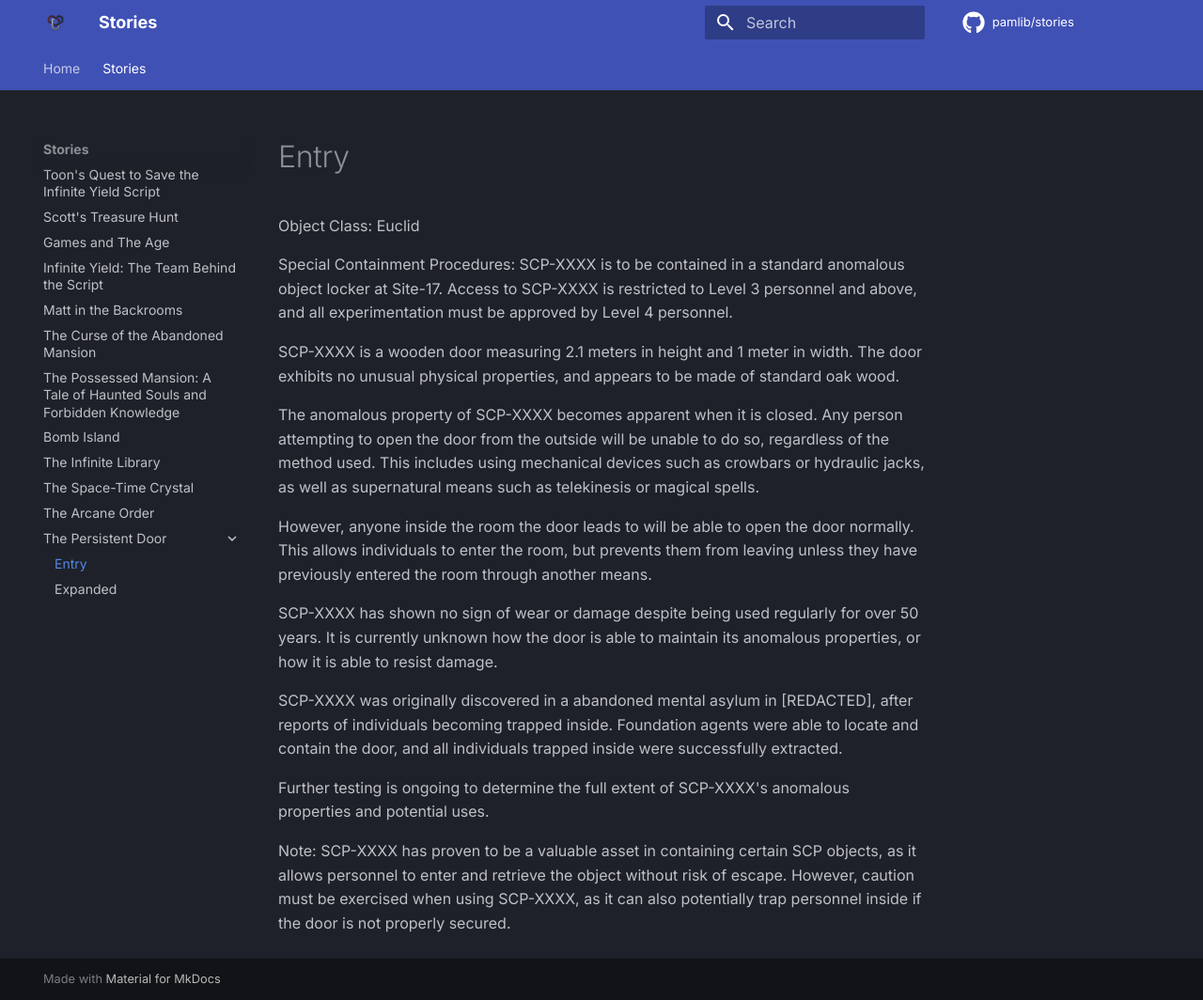
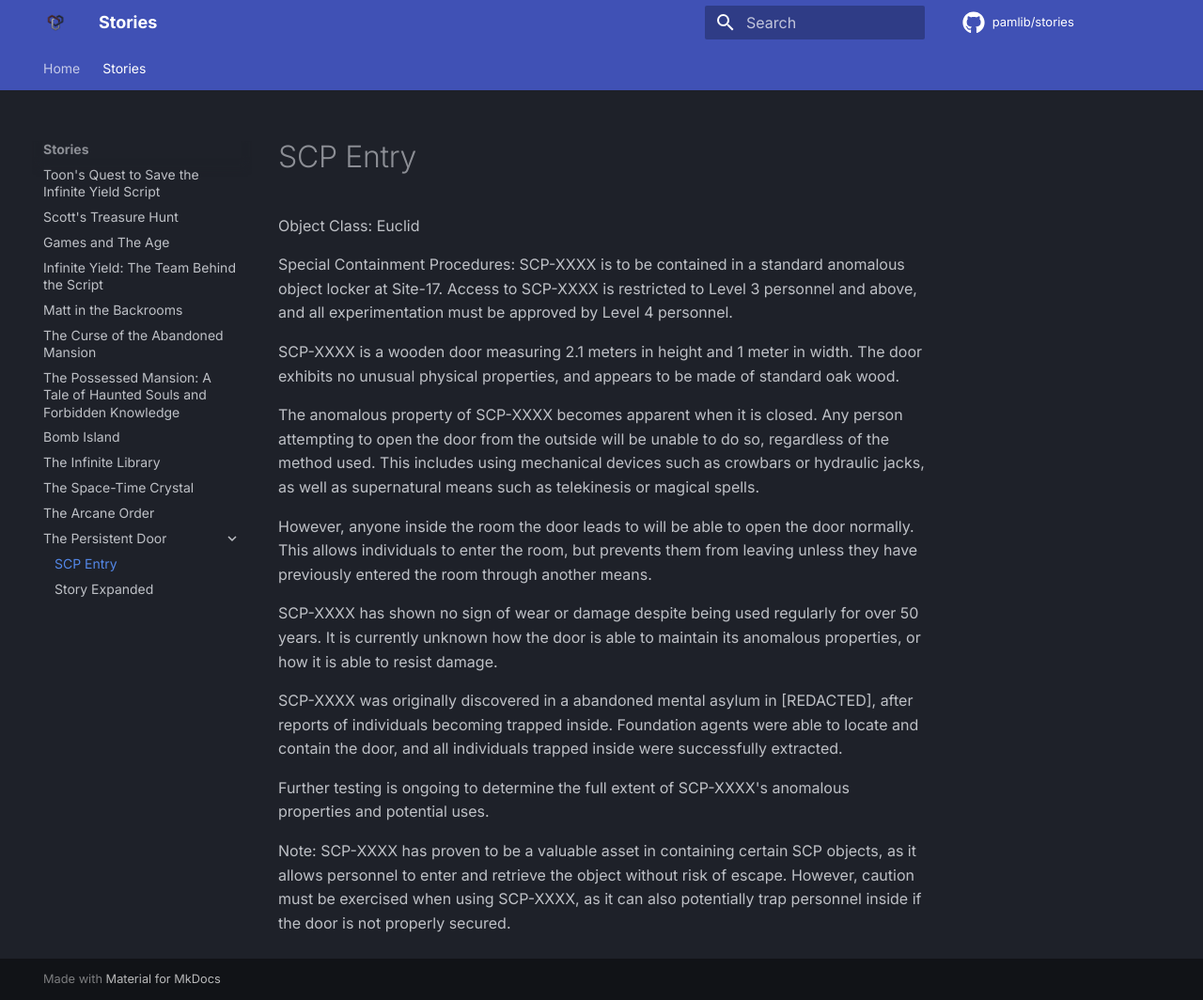
Before and after one commit to pamlib/stories, an MkDocs documentation site: the page built from docs/stories/thepersistentdoorentry.md, in a window 1280 px wide and 1064 px high. Shown: the whole window at 94% size. Built offline with MkDocs 1.6.1 and Material for MkDocs 9.7.7, drawn with Linux system fonts in a browser that asks for light colours; comment, search, counter and statistics services are not loaded.

Commit message:
Update mkdocs.yml

```diff
--- a/mkdocs.yml
+++ b/mkdocs.yml
@@ -34,8 +34,8 @@ nav:
     - "The Space-Time Crystal": stories/thespacetimecrystal.md
     - "The Arcane Order": stories/thearcaneorder.md
     - "The Persistent Door":
-      - Entry: stories/thepersistentdoorentry.md
-      - Expanded: stories/thepersistentdoorexpanded.md
+      - "SCP Entry": stories/thepersistentdoorentry.md
+      - "Story Expanded": stories/thepersistentdoorexpanded.md
 
 
 markdown_extensions:
```
